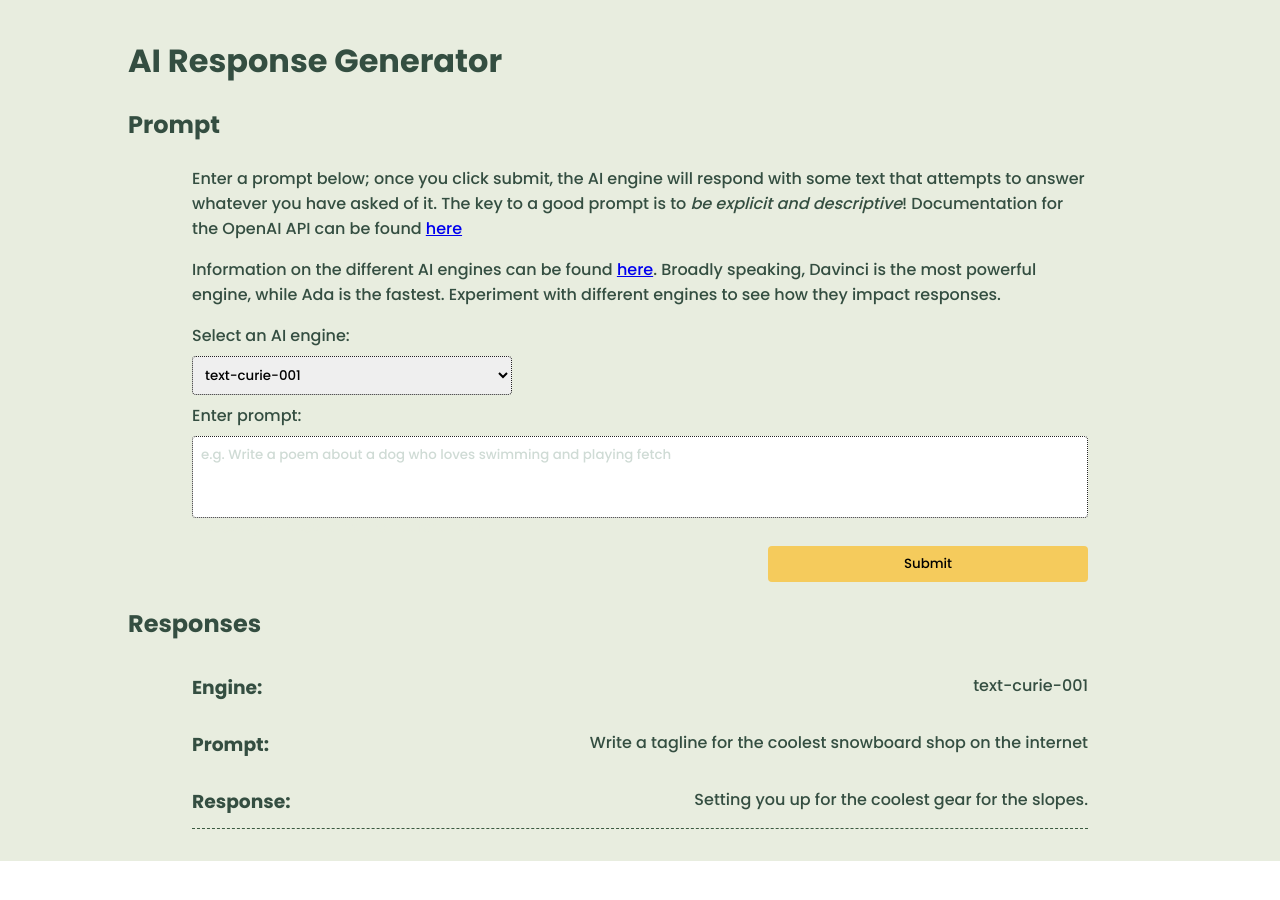
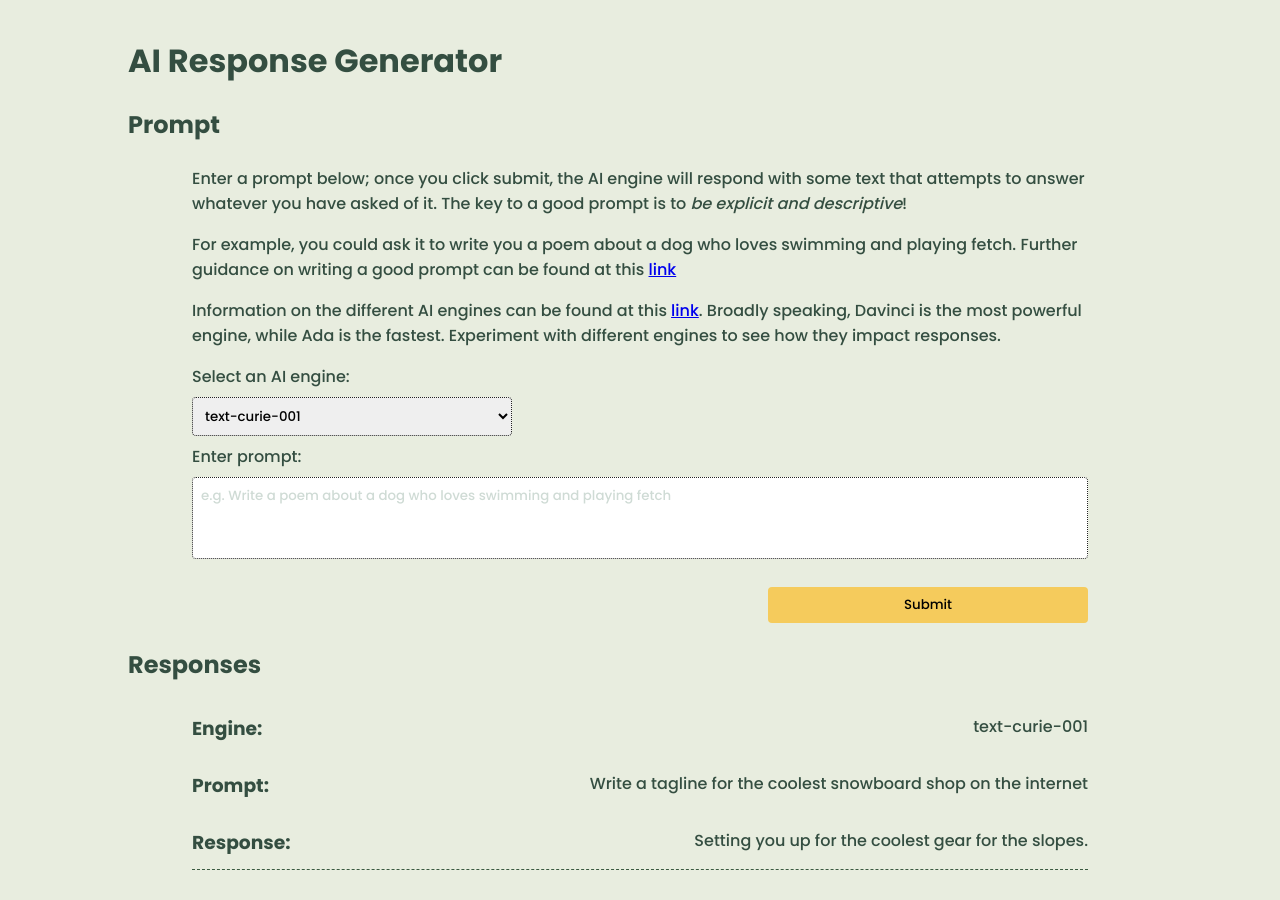
Before and after one commit to stuartkaija/band-name-generator, a React (Create React App) app: page / in a window 1280 px wide. Before the commit the page ends 861 px from the top, so only its background shows below. Built offline with nearby package versions, Linux system fonts and the light colour scheme.

Commit message:
improved form input active states and added error alert for failed api call

```diff
--- a/public/index.html
+++ b/public/index.html
@@ -24,7 +24,7 @@
       work correctly both with client-side routing and a non-root public URL.
       Learn how to configure a non-root public URL by running `npm run build`.
     -->
-    <title>React App</title>
+    <title>Shopify Frontend Challenge</title>
   </head>
   <body>
     <noscript>You need to enable JavaScript to run this app.</noscript>
--- a/src/App.jsx
+++ b/src/App.jsx
@@ -59,7 +59,7 @@ function App() {
 
             } catch (error) {
                 console.log(error);
-				// send something to user indicated an error on the server and what the error is
+				alert(error.message)
             }
         }
 
--- a/src/components/Form/Form.jsx
+++ b/src/components/Form/Form.jsx
@@ -7,8 +7,9 @@ export default function Form({handleSubmit, error}) {
         <section className='form-section'>
             <h2 className='form-section__title'>Prompt</h2>
             <form className='form' name='promptForm' id='promptForm' onSubmit={handleSubmit}>
-                <p className='form__instructions'>Enter a prompt below; once you click submit, the AI engine will respond with some text that attempts to answer whatever you have asked of it. The key to a good prompt is to <span className='form__instructions--span'>be explicit and descriptive</span>! Documentation for the OpenAI API can be found <a className='form__instructions--link' href="https://beta.openai.com/docs/introduction" target='_blank'>here</a></p>
-                <p className='form__instructions'>Information on the different AI engines can be found <a className='form__instructions--link' href="https://beta.openai.com/docs/engines" target='_blank'>here</a>. Broadly speaking, Davinci is the most powerful engine, while Ada is the fastest. Experiment with different engines to see how they impact responses.</p>
+                <p className='form__instructions'>Enter a prompt below; once you click submit, the AI engine will respond with some text that attempts to answer whatever you have asked of it. The key to a good prompt is to <span className='form__instructions--span'>be explicit and descriptive</span>!</p>
+                <p className='form__instructions'>For example, you could ask it to write you a poem about a dog who loves swimming and playing fetch. Further guidance on writing a good prompt can be found at this <a className='form__instructions--link' href="https://beta.openai.com/docs/guides/completion/prompt-design" target='_blank'>link</a></p>
+                <p className='form__instructions'>Information on the different AI engines can be found at this <a className='form__instructions--link' href="https://beta.openai.com/docs/engines" target='_blank'>link</a>. Broadly speaking, Davinci is the most powerful engine, while Ada is the fastest. Experiment with different engines to see how they impact responses.</p>
                 <label className='form__label' htmlFor="engine">Select an AI engine:</label>
                 <select className='form__select' name="engine" id="engine" defaultValue="text-curie-001">
                     <option value="text-davinci-002">text-davinci-002</option>
@@ -22,8 +23,9 @@ export default function Form({handleSubmit, error}) {
                     name="prompt"
                     id="prompt"
                     placeholder='e.g. Write a poem about a dog who loves swimming and playing fetch'
+                    aria-describedby='input-desc'
                 ></textarea>
-                <p className={error ? 'form__error' : 'form__error--hidden'}>please type a descriptive prompt for the AI!</p>
+                <p className={error ? 'form__error' : 'form__error--hidden'} id='input-desc'>please type a descriptive prompt for the AI!</p>
                 <button className='form__button' type='submit' form='promptForm'>Submit</button>
             </form>
         </section>
--- a/src/components/Form/Form.scss
+++ b/src/components/Form/Form.scss
@@ -47,7 +47,7 @@
         }
 
         &:focus {
-            outline: 0.05rem dashed $color-dark2;
+            outline: 0.1rem dashed $color-dark2;
         }
     }
 
@@ -60,7 +60,7 @@
         padding: 0.5rem;
 
         &:focus {
-            outline: 0.05rem dashed $color-dark2;
+            outline: 0.1rem dashed $color-dark2;
         }
 
         &::placeholder {
@@ -78,9 +78,9 @@
         color: $color-error;
 
         &--hidden {
+            visibility: hidden;
             margin: 0rem;
             font-size: smaller;
-            color: $color-light2;
         }
     }
 
--- a/src/styles/partials/_mixins.scss
+++ b/src/styles/partials/_mixins.scss
@@ -39,6 +39,6 @@
     }
 
     &:focus {
-        outline: 0.05rem dashed $color-dark2;
+        outline: 0.1rem dashed $color-dark2;
     }
 }
```
